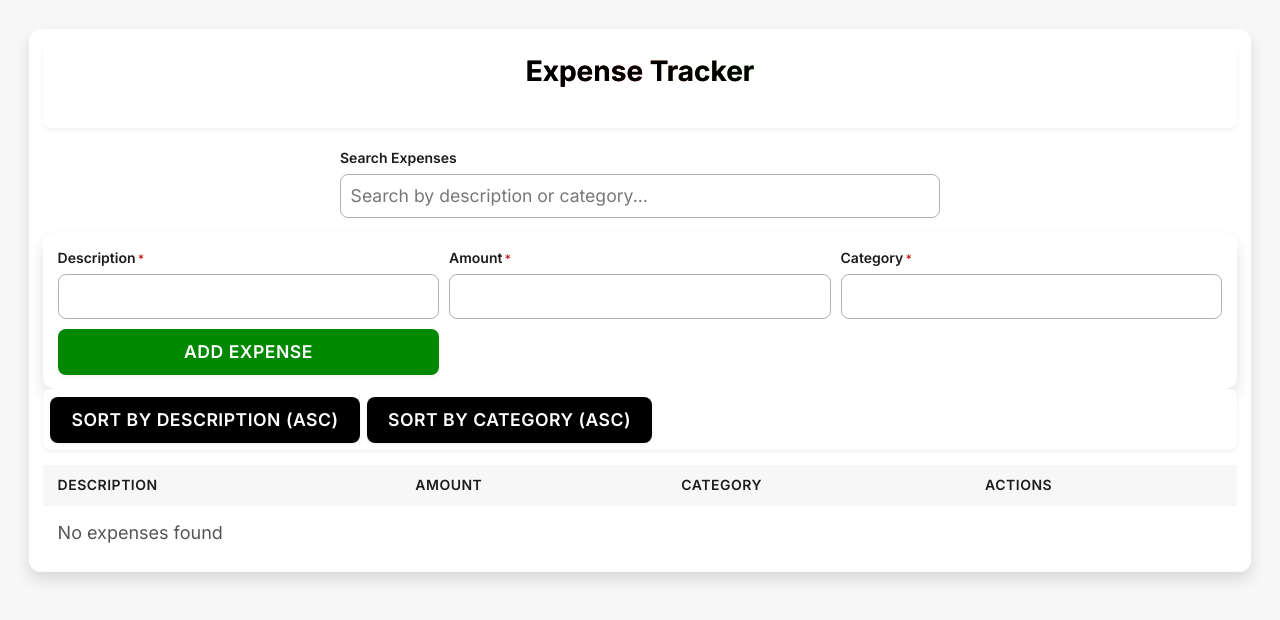
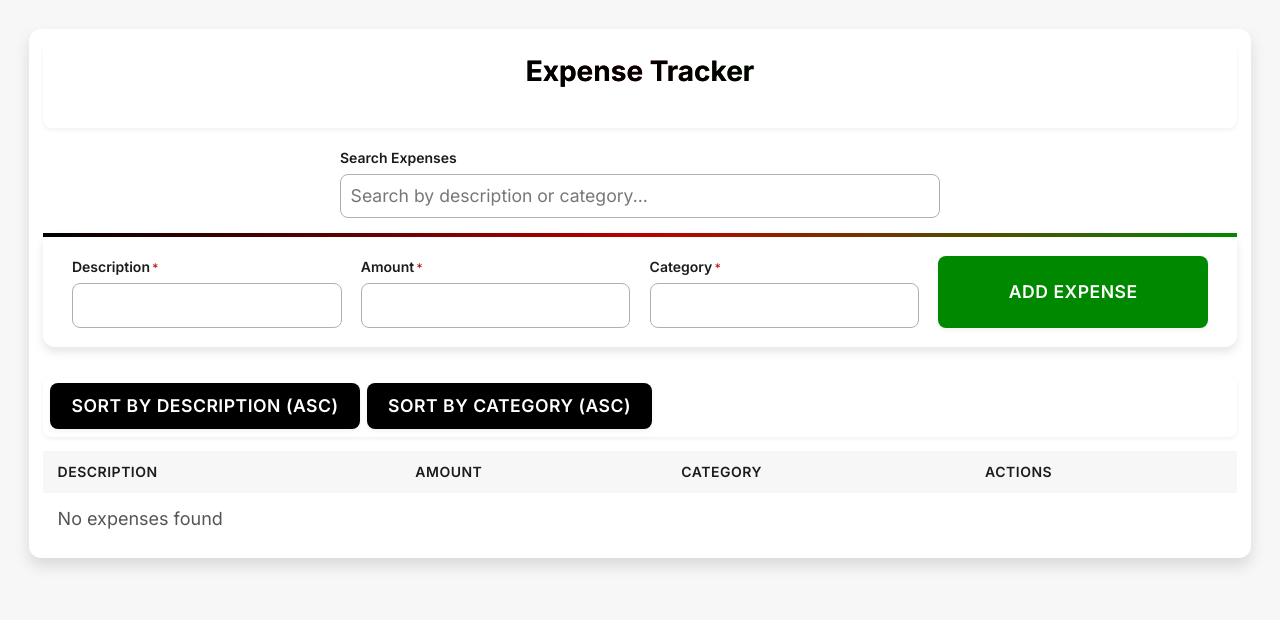
Before and after one commit to Mundia1/expense-tracker, a React (Vite) app: page / in a window 1280 px wide. Shown: the top 620 px of the page. Built offline with nearby package versions, Linux system fonts and the light colour scheme.

Commit message:
feat:    Themed border, improved grid layout/spacing

```diff
--- a/src/components/features/ExpenseForm/ExpenseForm.css
+++ b/src/components/features/ExpenseForm/ExpenseForm.css
@@ -1,62 +1,79 @@
 /* src/components/features/ExpenseForm/ExpenseForm.css */
 .expense-form {
   display: grid;
-  gap: var(--spacing-4);
+  gap: var(--spacing-5) var(--spacing-6); /* Increase gap */
+  margin-bottom: var(--spacing-7);
   background: var(--surface-color);
-  padding: var(--spacing-5);
+  padding: var(--spacing-6) var(--spacing-7); /* More padding */
   border-radius: var(--border-radius-lg);
-  box-shadow: var(--shadow-md);
-  position: relative;
-  transform: translateZ(0);
-}
-
-.expense-form::before {
-  content: '';
-  position: absolute;
-  top: 0;
-  left: 0;
-  width: 100%;
-  height: 4px;
-  background: var(--kenyan-accent);
+  box-shadow: var(--shadow);
+  transition: box-shadow var(--transition);
+  border-top: 4px solid transparent; /* Space for gradient border */
+  border-image: linear-gradient(to right, var(--kenya-black), var(--kenya-red), var(--kenya-green)) 1;
 }
 
 .expense-form:hover {
-  box-shadow: var(--shadow-lg);
-  transform: translateY(-4px);
+  box-shadow: var(--shadow-md); /* Enhance hover shadow */
+}
+
+.expense-form__header {
+  grid-column: 1 / -1; /* Span full width */
+  margin-bottom: var(--spacing-4); /* More space after header */
+  padding-bottom: var(--spacing-4);
+  border-bottom: 1px solid var(--border-color);
 }
 
 .expense-form__title {
-  font-size: var(--text-xl);
-  font-weight: 600;
-  color: var(--primary-color);
-  margin-bottom: var(--spacing-3);
+  font-size: var(--text-xl); /* Increase title size */
+  font-weight: 700;
+  color: var(--text-color);
 }
 
 .expense-form__actions {
+  grid-column: 1 / -1; /* Span full width */
   display: flex;
   justify-content: flex-end;
-  gap: var(--spacing-3);
+  gap: var(--spacing-4); /* Increase gap between actions */
+  margin-top: var(--spacing-5); /* More space before actions */
+  padding-top: var(--spacing-5);
+  border-top: 1px solid var(--border-color);
 }
 
-@media (min-width: 640px) {
+/* Responsive grid */
+@media (min-width: 768px) { /* Adjusted breakpoint */
   .expense-form {
-    grid-template-columns: repeat(auto-fit, minmax(250px, 1fr));
+    grid-template-columns: repeat(auto-fit, minmax(250px, 1fr)); /* More flexible grid */
+  }
+  /* Allow specific items to span if needed, e.g., a textarea */
+  .form-group--span-full {
+     grid-column: 1 / -1;
   }
 }
 
-@media (min-width: 1024px) {
-  .expense-form {
-    grid-template-columns: repeat(3, 1fr);
-  }
-}
-
+/* Form group styling */
 .form-group {
   display: flex;
   flex-direction: column;
-  gap: var(--spacing-2);
+  gap: var(--spacing-2); /* Consistent gap */
 }
 
+/* Form feedback */
 .form-feedback {
-  font-size: var(--text-xs);
-  color: var(--accent-color);
+  font-size: var(--text-sm); /* Standardize size */
+  color: var(--text-muted);
+  margin-top: var(--spacing-1);
 }
+
+/* Success/Error state styling (consider adding specific feedback display) */
+.expense-form--success {
+  border-left: 5px solid var(--success-color); /* Green indicator */
+  animation: fadeIn 500ms ease forwards; /* Ensure final state persists */
+}
+.expense-form--error {
+    border-left: 5px solid var(--danger-color); /* Red indicator */
+}
+
+@keyframes fadeIn {
+  from { opacity: 0; transform: translateY(10px); }
+  to { opacity: 1; transform: translateY(0); }
+}
```
